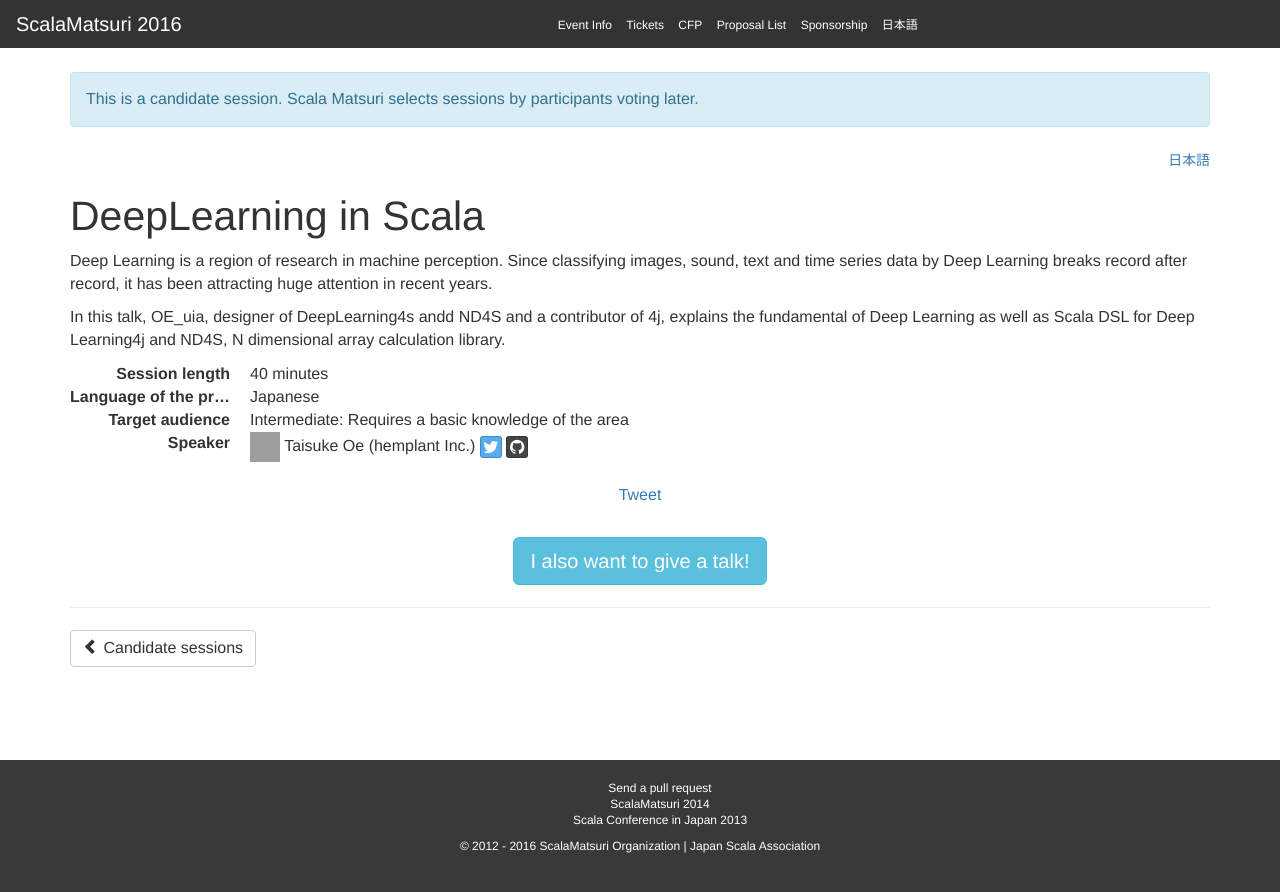
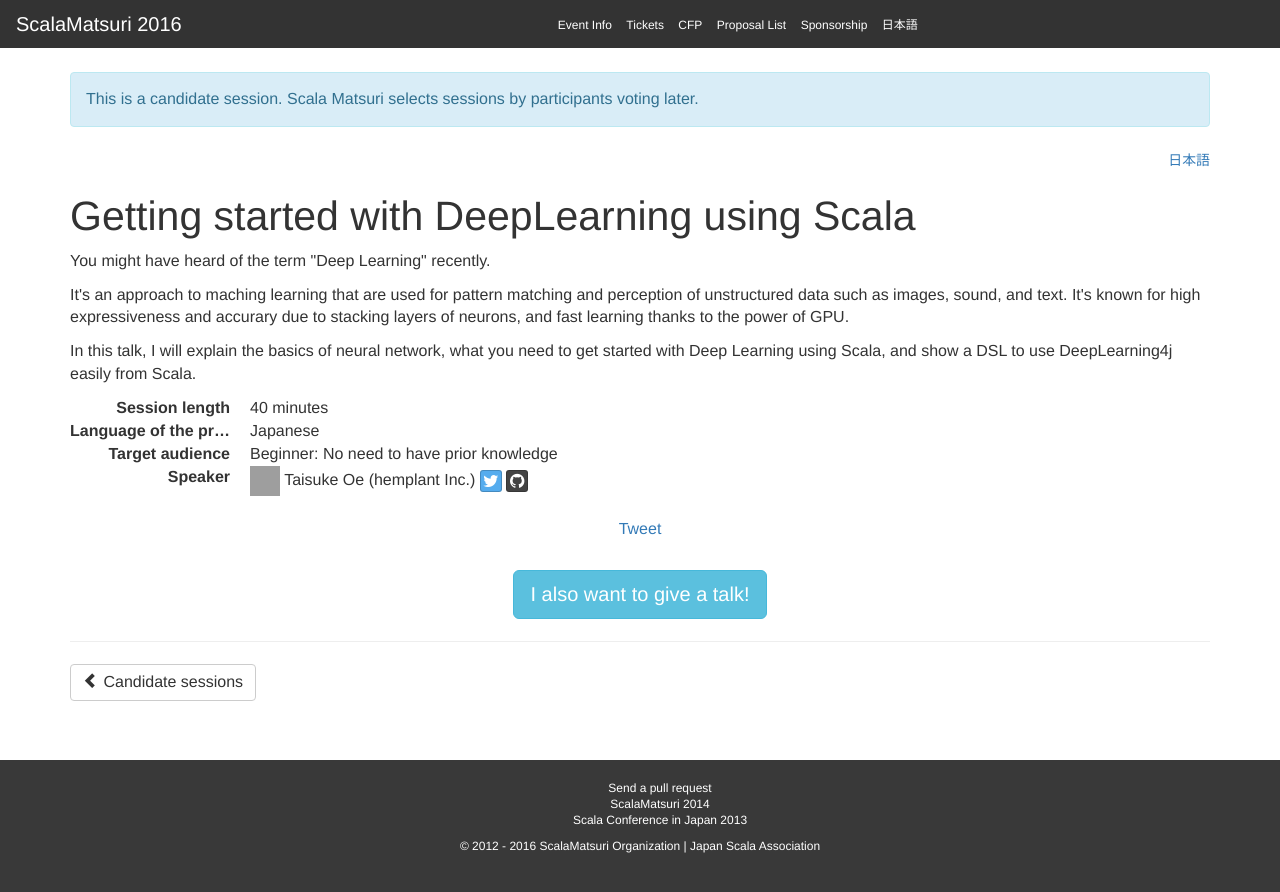
Before and after one commit to scalajp/2016.scalamatsuri.org, a Jekyll site: the page built from _candidates_en/TaisukeOe_1.html, in a window 1280 px wide. Shown: the top 892 px of the page. Built offline with Jekyll 4.4.1, drawn with Linux system fonts in a browser that asks for light colours; nearby versions of some CDN libraries; comment, search, counter and statistics services are not loaded; grey boxes are pictures that could not be loaded.

Commit message:
Translates 350423b3e2ff7aa40af93f0ace792aa87f16e170

```diff
--- a/_candidates_en/TaisukeOe_1.html
+++ b/_candidates_en/TaisukeOe_1.html
@@ -1,8 +1,8 @@
 ---
 name: Taisuke Oe
-title: DeepLearning in Scala
+title: Getting started with DeepLearning using Scala
 length: 40
-audience: Intermediate
+audience: Beginner
 language: Japanese
 twitter: OE_uia
 github: taisukeoe
@@ -10,8 +10,10 @@ icon: https://pbs.twimg.com/profile_images/513688856479027201/xQCPwsak.jpeg
 organization: hemplant Inc.
 ---
 <p>
-  Deep Learning is a region of research in machine perception.
-  Since classifying images, sound, text and time series data by Deep Learning breaks record after record, it has been attracting huge attention in recent years.
+You might have heard of the term "Deep Learning" recently.
+</p>
+<p>
+It's an approach to maching learning that are used for pattern matching and perception of unstructured data such as images, sound, and text. It's known for high expressiveness and accurary due to stacking layers of neurons, and fast learning thanks to the power of GPU.
 </p><p>
-  In this talk, OE_uia, designer of DeepLearning4s andd ND4S and a contributor of 4j, explains the fundamental of Deep Learning as well as Scala DSL for Deep Learning4j and ND4S, N dimensional array calculation library.
+In this talk, I will explain the basics of neural network, what you need to get started with Deep Learning using Scala, and show a DSL to use DeepLearning4j easily from Scala.
 </p>
```
